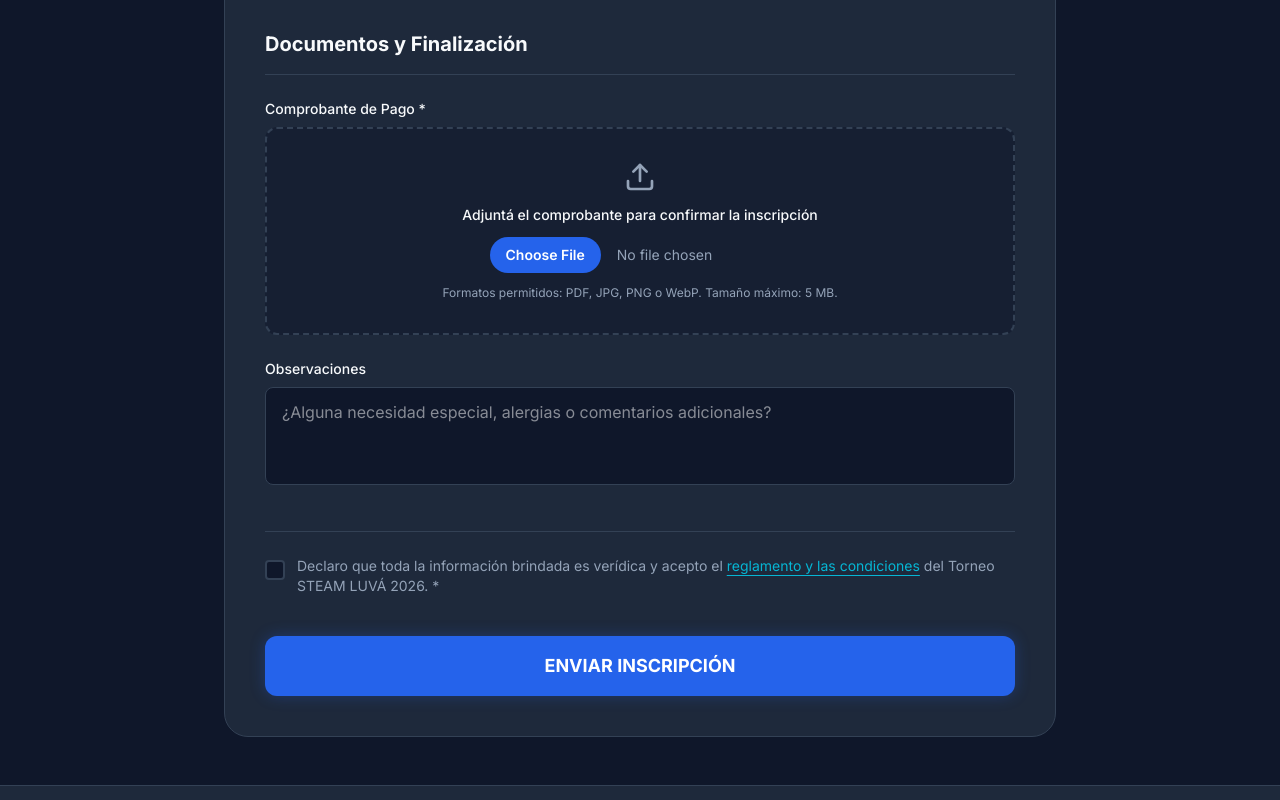
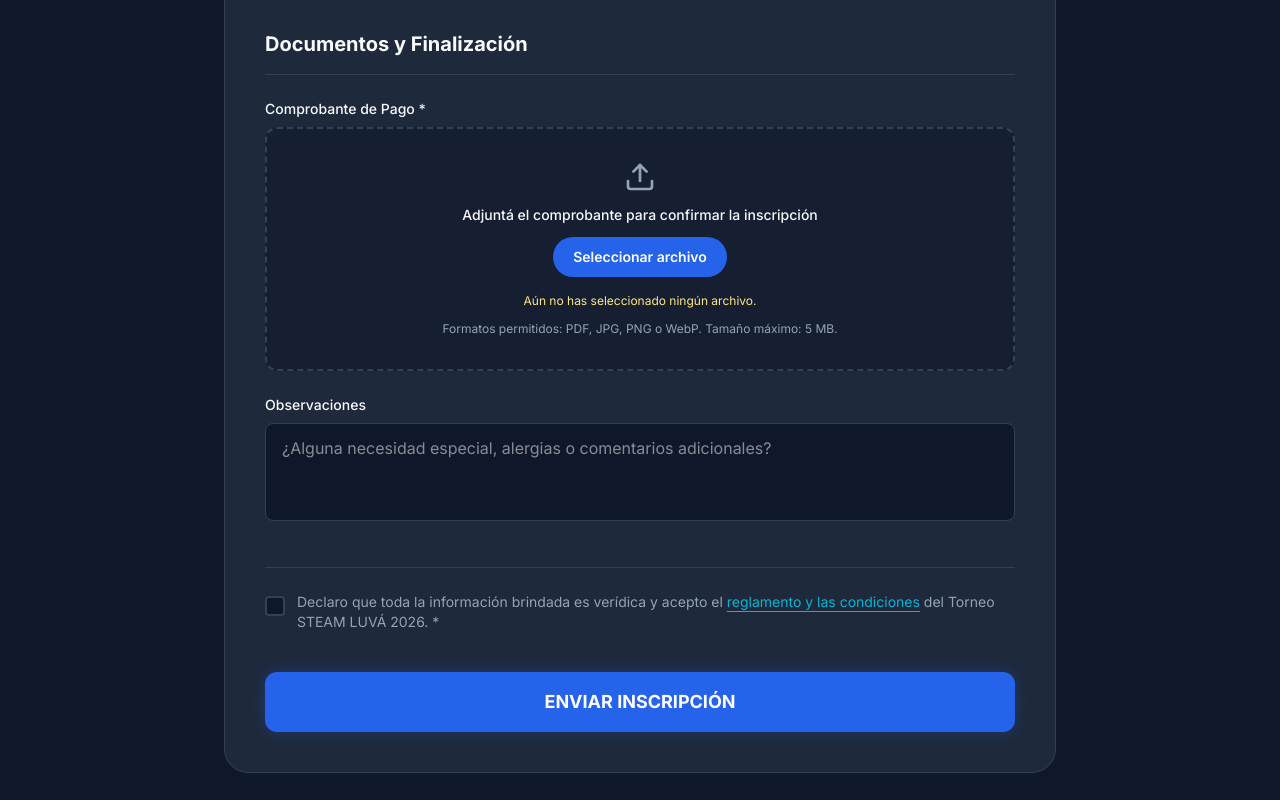
Before and after one commit to jeffluque/torneo-steam-luva, a React (Vite) app in the folder site-design/: page /registro in a window 1280 px wide. Shown: the part 1860-2660 px from the top of the page. Built offline with nearby package versions, Linux system fonts and the light colour scheme.

Commit message:
Mejorar carga y enlace de comprobantes

```diff
--- a/site-design/src/app/pages/Registro.tsx
+++ b/site-design/src/app/pages/Registro.tsx
@@ -40,6 +40,11 @@ type FilePayload = {
 const MAX_PAYMENT_FILE_SIZE = 5 * 1024 * 1024;
 const ALLOWED_PAYMENT_FILE_TYPES = ["application/pdf", "image/jpeg", "image/png", "image/webp"];
 
+function formatFileSize(bytes: number) {
+  if (bytes < 1024 * 1024) return `${Math.max(1, Math.round(bytes / 1024))} KB`;
+  return `${(bytes / 1024 / 1024).toFixed(1)} MB`;
+}
+
 function fileToPayload(file: File): Promise<FilePayload> {
   return new Promise((resolve, reject) => {
     const reader = new FileReader();
@@ -63,11 +68,12 @@ function fileToPayload(file: File): Promise<FilePayload> {
 export function Registro() {
   const [isSubmitted, setIsSubmitted] = useState(false);
   const [submitError, setSubmitError] = useState("");
-  const { register, control, handleSubmit, formState: { errors, isSubmitting } } = useForm<FormValues>({
+  const { register, control, handleSubmit, watch, formState: { errors, isSubmitting } } = useForm<FormValues>({
     defaultValues: {
       integrantes: [{ nombre: "", edad: "", correo: "", genero: "" }]
     }
   });
+  const selectedPaymentFile = watch("comprobantePago")?.[0];
 
   const { fields, append, remove } = useFieldArray({
     control,
@@ -446,12 +452,26 @@ export function Registro() {
             <div className="border-2 border-dashed border-border rounded-xl p-8 text-center bg-background/50 hover:border-primary/60 transition-colors">
               <Upload className="w-8 h-8 text-text-muted mx-auto mb-3" />
               <p className="text-sm font-medium mb-3">Adjuntá el comprobante para confirmar la inscripción</p>
-              <input
-                type="file"
-                accept=".pdf,.jpg,.jpeg,.png,.webp,application/pdf,image/jpeg,image/png,image/webp"
-                {...register("comprobantePago", { required: true })}
-                className="mx-auto block max-w-full text-sm text-text-muted file:mr-4 file:rounded-full file:border-0 file:bg-primary file:px-4 file:py-2 file:font-semibold file:text-white hover:file:bg-primary-hover"
-              />
+              <label className="inline-flex cursor-pointer items-center justify-center rounded-full bg-primary px-5 py-2.5 text-sm font-semibold text-white transition-colors hover:bg-primary-hover">
+                Seleccionar archivo
+                <input
+                  type="file"
+                  accept=".pdf,.jpg,.jpeg,.png,.webp,application/pdf,image/jpeg,image/png,image/webp"
+                  {...register("comprobantePago", { required: true })}
+                  className="sr-only"
+                />
+              </label>
+              {selectedPaymentFile ? (
+                <div className="mx-auto mt-4 flex max-w-xl items-center gap-3 rounded-xl border border-emerald-500/40 bg-emerald-500/10 px-4 py-3 text-left">
+                  <CheckCircle2 className="h-5 w-5 shrink-0 text-emerald-400" />
+                  <div className="min-w-0">
+                    <p className="truncate text-sm font-semibold text-white">{selectedPaymentFile.name}</p>
+                    <p className="text-xs text-emerald-200">Archivo agregado · {formatFileSize(selectedPaymentFile.size)}</p>
+                  </div>
+                </div>
+              ) : (
+                <p className="mt-4 text-xs text-amber-200">Aún no has seleccionado ningún archivo.</p>
+              )}
               <p className="text-xs text-text-muted mt-3">Formatos permitidos: PDF, JPG, PNG o WebP. Tamaño máximo: 5 MB.</p>
             </div>
             {errors.comprobantePago && <span className="text-red-500 text-xs mt-2 block">El comprobante es requerido</span>}
```
Also changed, not shown: 2 other files (tests, documents, lock files or other folders).
